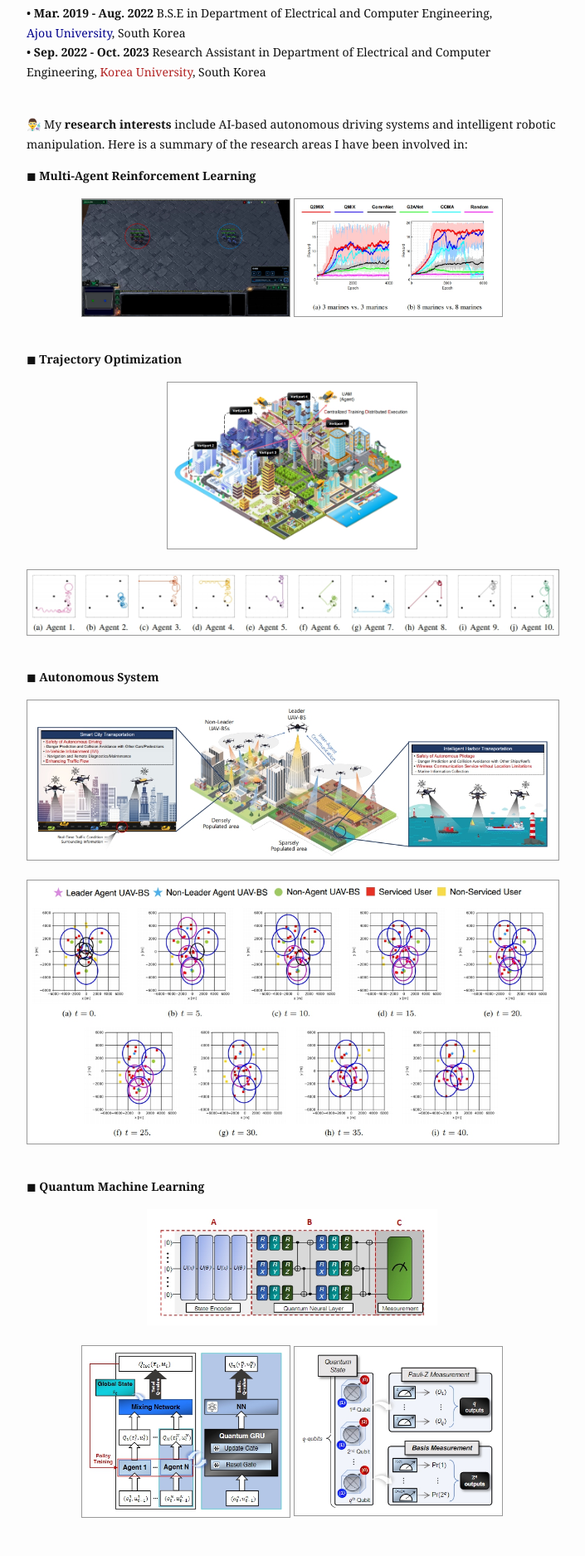
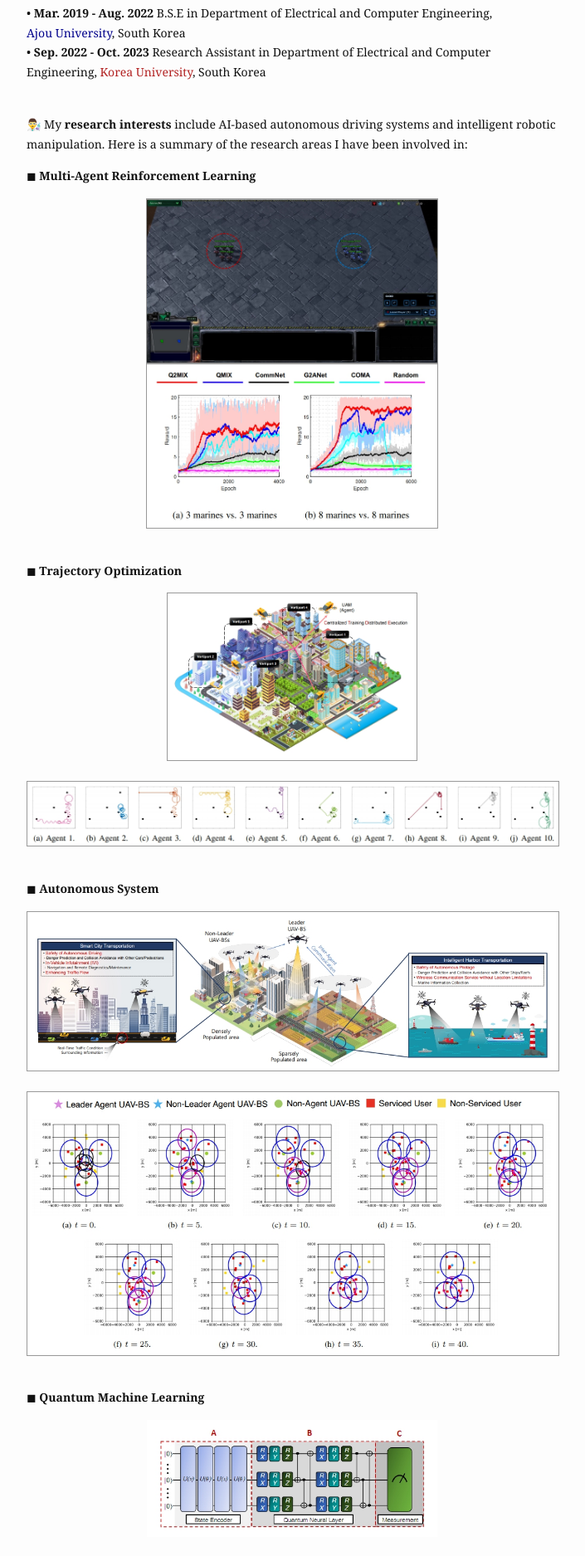
Before and after one commit to cosdeneb/cosdeneb.github.io, a Jekyll site: the page built from index.md, in a window 1280 px wide. Shown: the part 410-2285 px from the top of the page at 83% size, without its empty margins (288-993 px from the left). Built offline with Jekyll 4.4.1, drawn with Linux system fonts in a browser that asks for light colours.

Commit message:
Update index.md

```diff
--- a/index.md
+++ b/index.md
@@ -32,8 +32,8 @@
   ◼ <b>Multi-Agent Reinforcement Learning</b>
   <br/>
   <div style="text-align : center;">
-    <img src="{{ "/assets/img/paper/smac.jpg" | absolute_url }}" width=250 class="post-pic"/>
-    <img src="{{ "/assets/img/paper/smac_reward.jpg" | absolute_url }}" width=250 class="post-pic"/>
+    <img src="{{ "/assets/img/paper/smac.jpg" | absolute_url }}" width=350 class="post-pic"/>
+    <img src="{{ "/assets/img/paper/smac_reward.jpg" | absolute_url }}" width=350 class="post-pic"/>
   </div>
   <br/>
 </p>
```
